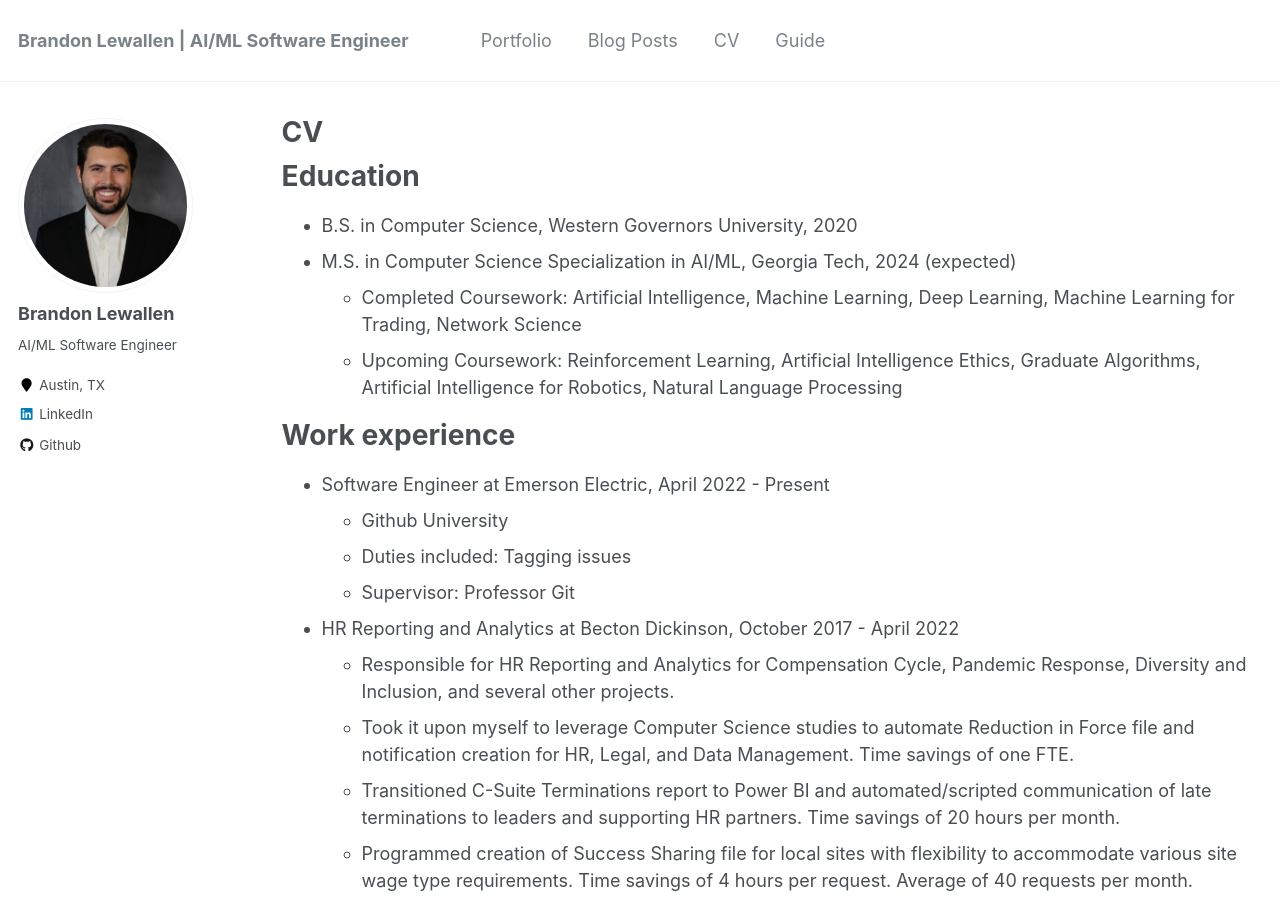
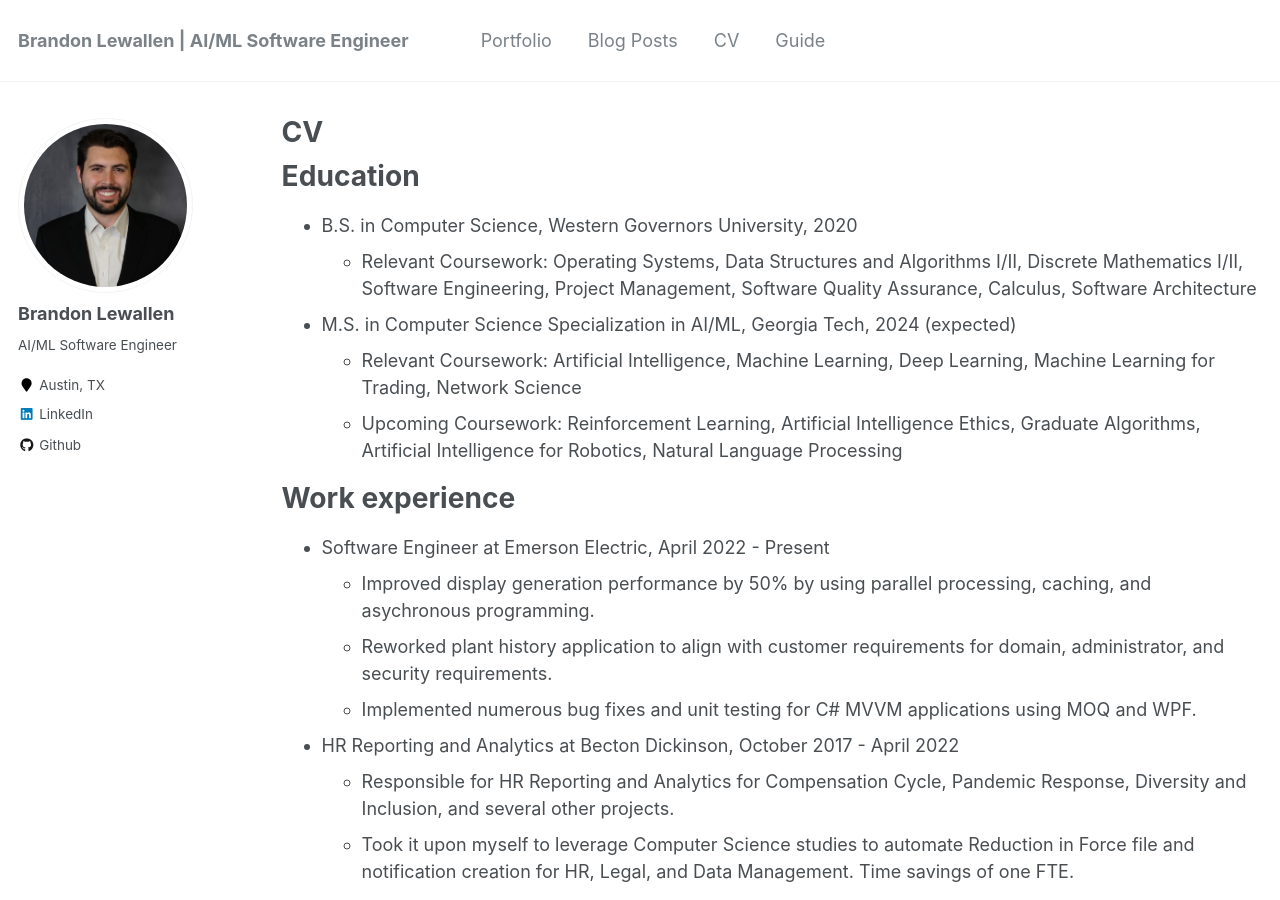
Before and after one commit to lewallenbrandon/lewallenbrandon.github.io, a Jekyll site: the page built from _pages/cv.md, in a window 1280 px wide and 900 px high. Built offline with Jekyll 4.4.1, drawn with Linux system fonts in a browser that asks for light colours.

Commit message:
updating this again

```diff
--- a/_pages/cv.md
+++ b/_pages/cv.md
@@ -12,17 +12,20 @@ redirect_from:
 Education
 ======
 * B.S. in Computer Science, Western Governors University, 2020
+  * Relevant Coursework: Operating Systems, Data Structures and Algorithms I/II, Discrete Mathematics
+    I/II, Software Engineering, Project Management, Software Quality Assurance, Calculus, Software
+    Architecture
 * M.S. in Computer Science Specialization in AI/ML, Georgia Tech, 2024 (expected)
-  * Completed Coursework: Artificial Intelligence, Machine Learning, Deep Learning, Machine Learning for Trading, Network Science
+  * Relevant Coursework: Artificial Intelligence, Machine Learning, Deep Learning, Machine Learning for Trading, Network Science
   * Upcoming Coursework: Reinforcement Learning, Artificial Intelligence Ethics, Graduate Algorithms, Artificial Intelligence for Robotics, Natural Language Processing
 
 
 Work experience
 ======
 * Software Engineer at Emerson Electric, April 2022 - Present
-  * Github University
-  * Duties included: Tagging issues
-  * Supervisor: Professor Git
+  * Improved display generation performance by 50% by using parallel processing, caching, and asychronous programming.
+  * Reworked plant history application to align with customer requirements for domain, administrator, and security requirements.
+  * Implemented numerous bug fixes and unit testing for C# MVVM applications using MOQ and WPF.
 
 * HR Reporting and Analytics at Becton Dickinson, October 2017 - April 2022
   * Responsible for HR Reporting and Analytics for Compensation Cycle, Pandemic Response, Diversity and Inclusion, and several other projects.
```
